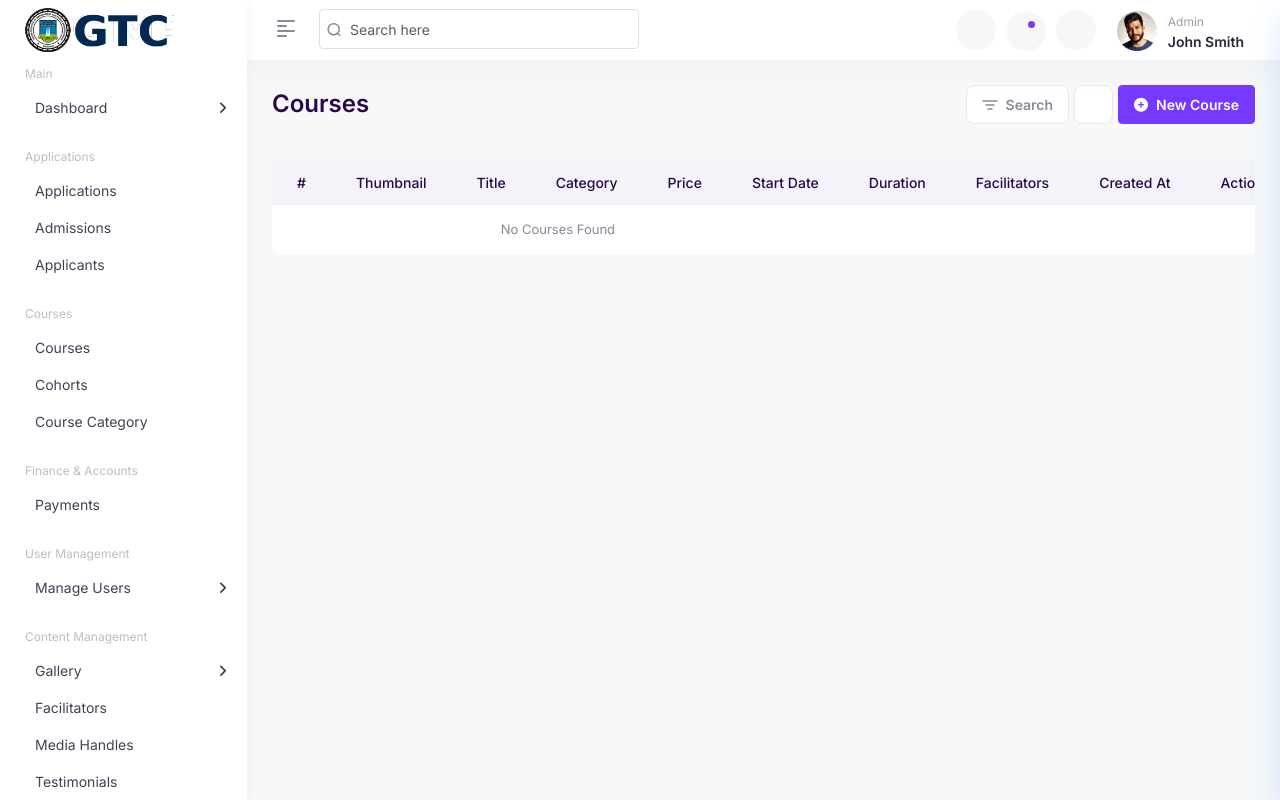
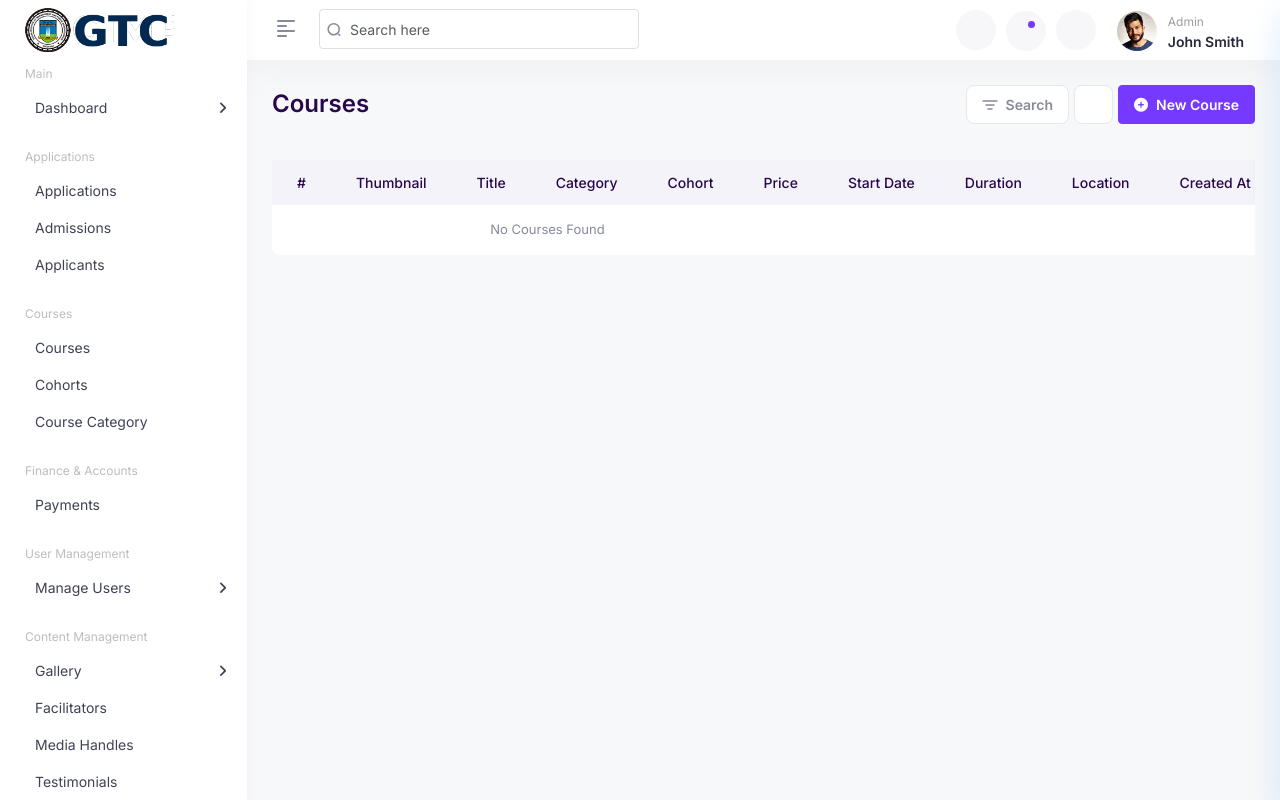
Before and after one commit to gimpa-gtc/gtc, a Django app: page /dashboard/courses/ in a window 1280 px wide. Run offline with Django 4.2, Linux system fonts and the light colour scheme; data that the repository does not hold is empty; parts of the project's set-up code (start-up, migrations or seed data) failed here and were passed over; some libraries are stand-ins or nearby versions.

Commit message:
Update courses.html

```diff
--- a/gtccore/dashboard/templates/dashboard/pages/courses.html
+++ b/gtccore/dashboard/templates/dashboard/pages/courses.html
@@ -51,10 +51,11 @@
                                         <th>Thumbnail</th>
                                         <th>Title</th>
                                         <th>Category</th>
+                                        <th>Cohort</th>
                                         <th>Price</th>
                                         <th>Start Date</th>
                                         <th>Duration</th>
-                                        <th>Facilitators</th>
+                                        <th>Location</th>
                                         <th>Created At</th>
                                         <th>Action</th>
                                     </tr>
@@ -71,10 +72,11 @@
                                         </td>
                                         <td>{{course.title}}</td>
                                         <td>{{course.category.name}}</td>
+                                        <td>{{course.cohort}}</td>
                                         <td>{{course.price}}</td>
                                         <td>{{course.start_date}}</td>
                                         <td>{{course.duration}}</td>
-                                        <td>{{course.teachers}}</td>
+                                        <td>{{course.location}}</td>
                                         <td>{{course.created_at}}</td>
                                         <td class="d-flex align-items-center">
                                             <div class="dropdown dropdown-action">
```
